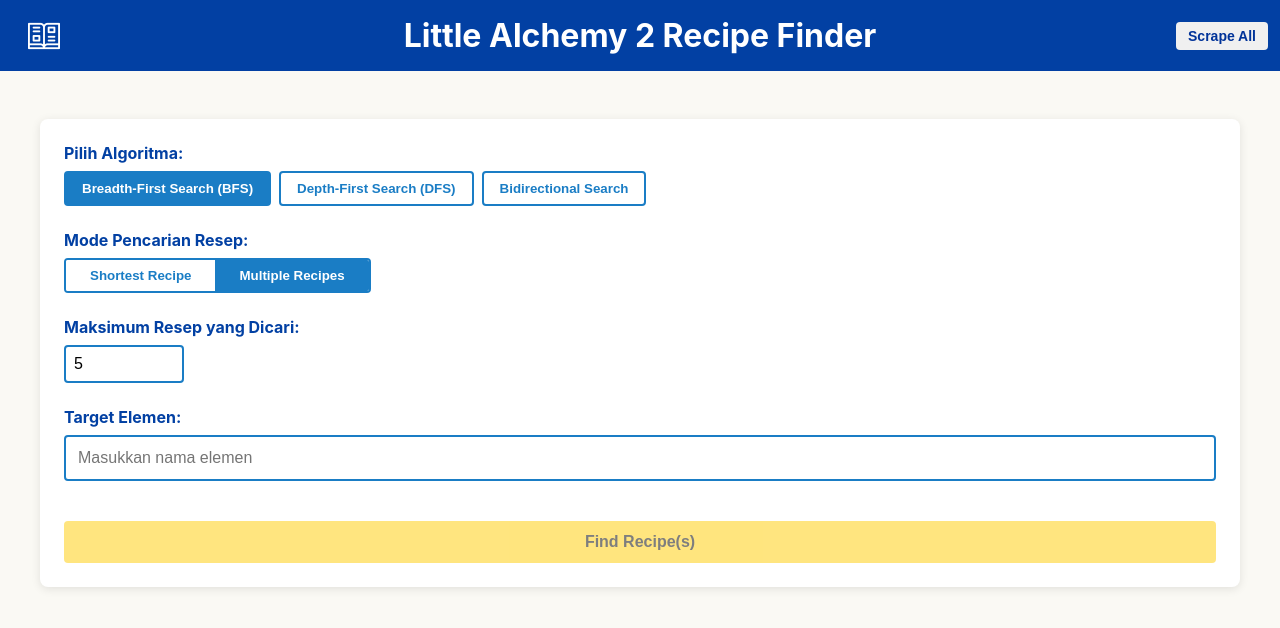
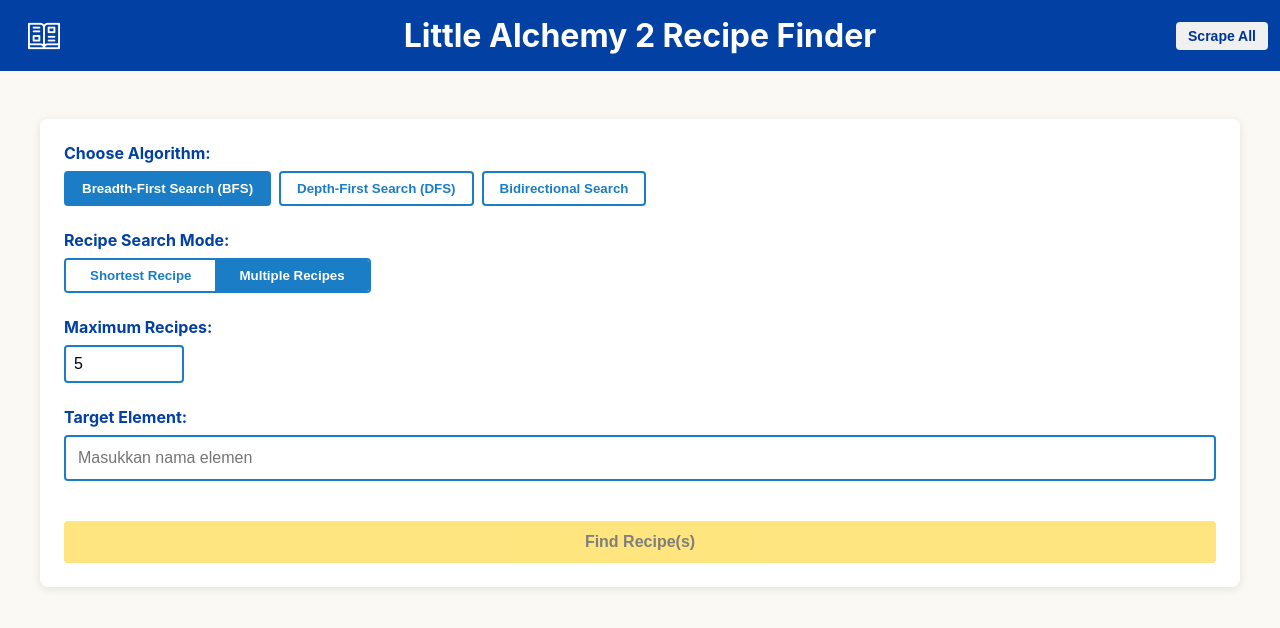
Before and after one commit to DitaMaheswari05/Tubes2_SemogaGaMasukUGD, a Next.js app in the folder src/frontend/: page / in a window 1280 px wide. Both pictures are taken after a click on the button "Multiple Recipes". Shown: the top 628 px of the page. Built offline with nearby package versions, Linux system fonts and the light colour scheme.

Commit message:
feat : update

```diff
--- a/src/frontend/components/SearchForm.jsx
+++ b/src/frontend/components/SearchForm.jsx
@@ -16,7 +16,7 @@
   return (
     <div className="search-form">
       <div className="form-group">
-        <label htmlFor="algorithm">Pilih Algoritma:</label>
+        <label htmlFor="algorithm">Choose Algorithm:</label>
         <div className="algorithm-options">
           <button
             className={`algorithm-btn ${algorithm === "bfs" ? "active" : ""}`}
@@ -40,7 +40,7 @@
       </div>
 
       <div className="form-group">
-        <label htmlFor="searchMode">Mode Pencarian Resep:</label>
+        <label htmlFor="searchMode">Recipe Search Mode:</label>
         <div className="toggle-container">
           <button
             className={`toggle-btn ${multiMode === false ? "active" : ""}`}
@@ -59,7 +59,7 @@
 
       {multiMode === true && (
         <div className="form-group">
-          <label htmlFor="maxRecipes">Maksimum Resep yang Dicari:</label>
+          <label htmlFor="maxRecipes">Maximum Recipes:</label>
           <input
             type="number"
             id="maxRecipes"
@@ -73,7 +73,7 @@
       )}
 
       <div className="form-group">
-        <label htmlFor="targetElement">Target Elemen:</label>
+        <label htmlFor="targetElement">Target Element:</label>
         <div className="input-group">
           <input
             type="text"
--- a/src/frontend/pages/index.js
+++ b/src/frontend/pages/index.js
@@ -161,7 +161,7 @@
 
           {isLoading && (
             <div className="loading">
-              <p>Mencari resep.....</p>
+              <p>Find recipe(s).....</p>
             </div>
           )}
 
@@ -175,10 +175,10 @@
             <div className="results-container">
               <div className="search-stats">
                 <p>
-                  Waktu pencarian: <strong>{searchStats.time} ms</strong>
+                  Search Time : <strong>{searchStats.time} ms</strong>
                 </p>
                 <p>
-                  Node yang dikunjungi: <strong>{searchStats.nodesVisited}</strong>
+                  Visited Node: <strong>{searchStats.nodesVisited}</strong>
                 </p>
               </div>
 
```
